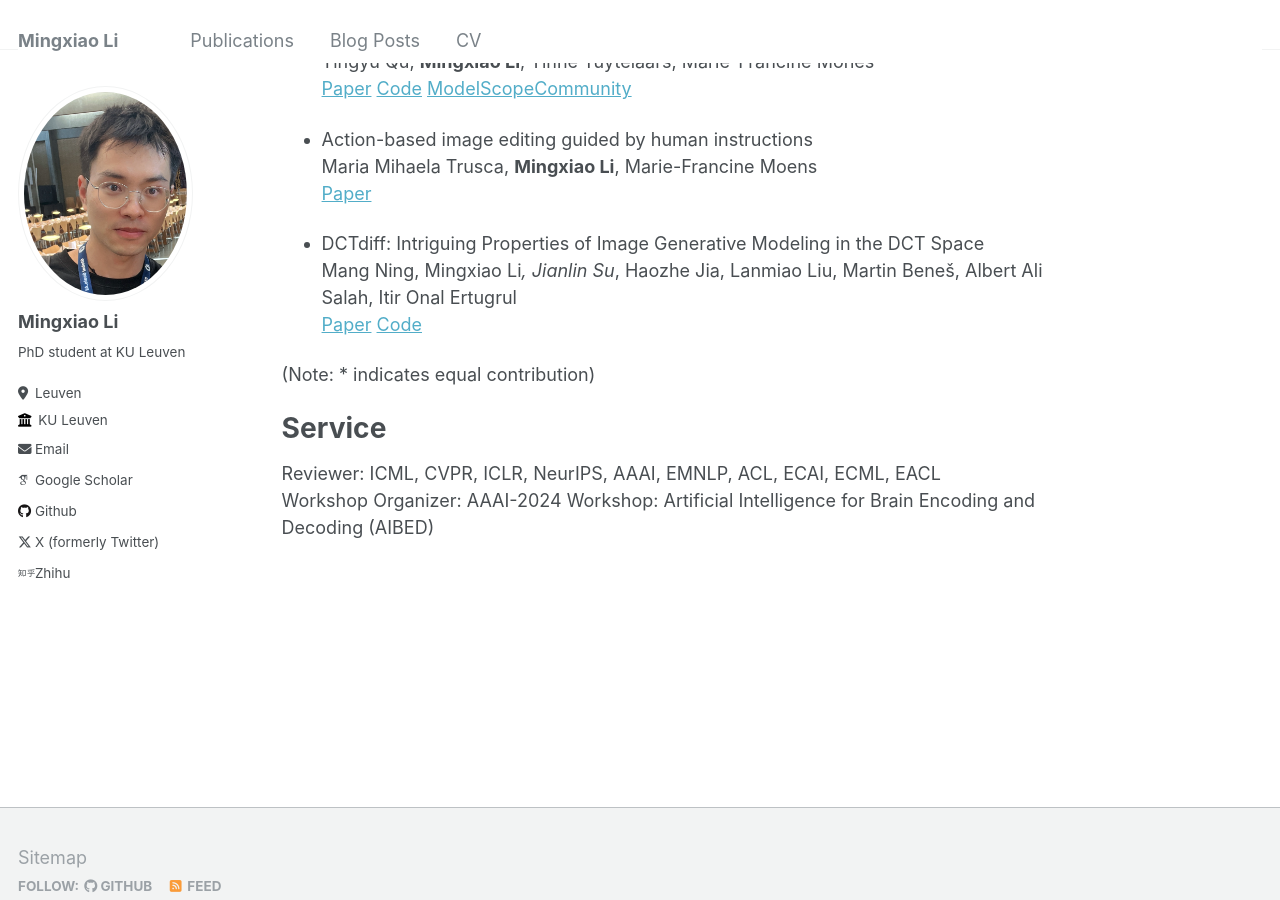
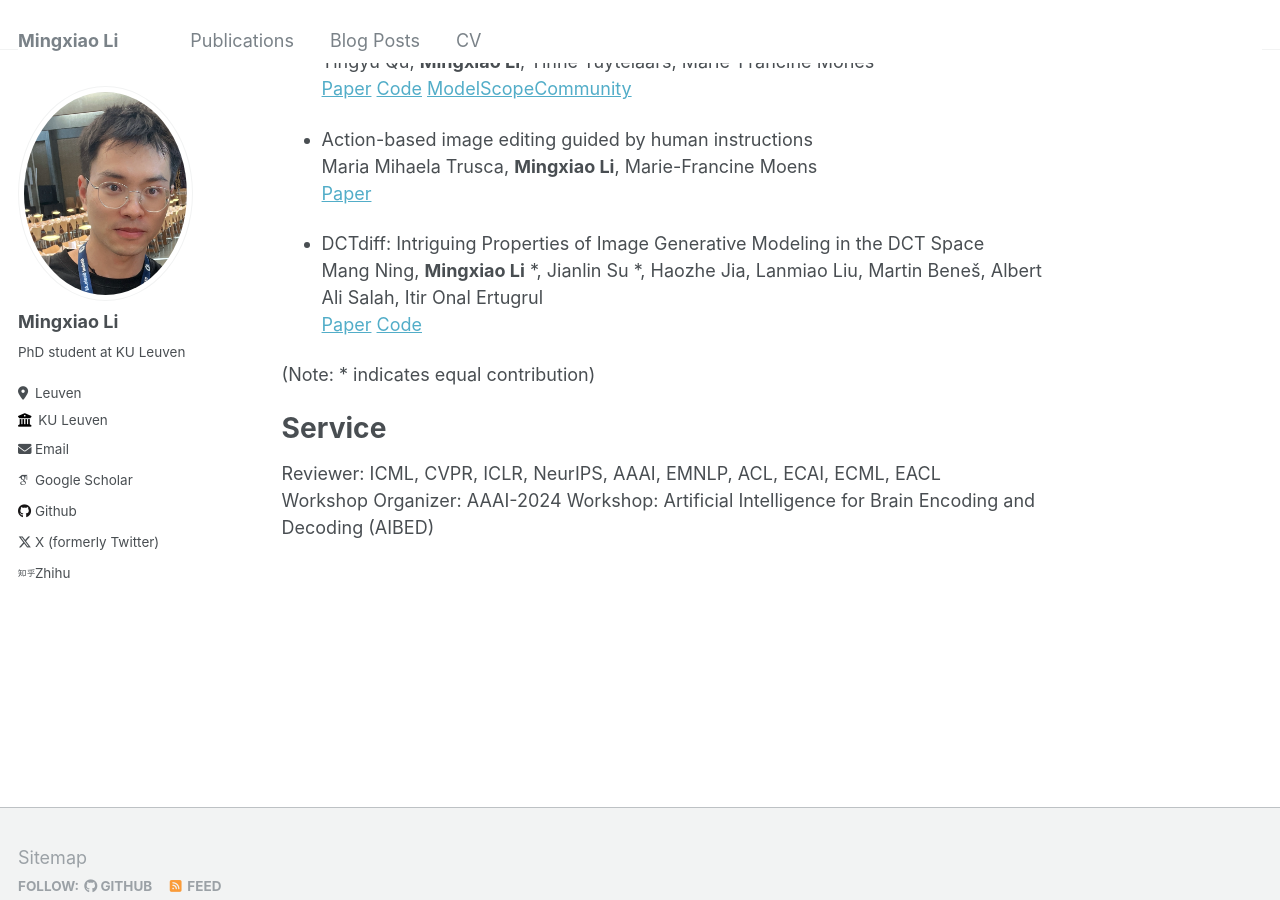
Before and after one commit to Mingxiao-Li/mingxiao-li.github.io, a Jekyll site: the page built from _pages/about.md, in a window 1280 px wide and 900 px high, scrolled down 1501 px. Built offline with Jekyll 4.4.1, drawn with Linux system fonts in a browser that asks for light colours; some web fonts are replaced.

Commit message:
update pub

```diff
--- a/_pages/about.md
+++ b/_pages/about.md
@@ -69,7 +69,7 @@ Preprint
   [Paper](https://arxiv.org/abs/2412.04558)
 
 - DCTdiff: Intriguing Properties of Image Generative Modeling in the DCT Space
-  Mang Ning, Mingxiao Li*, Jianlin Su*, Haozhe Jia, Lanmiao Liu, Martin Beneš, Albert Ali Salah, Itir Onal Ertugrul
+  Mang Ning, **Mingxiao Li** *, Jianlin Su *, Haozhe Jia, Lanmiao Liu, Martin Beneš, Albert Ali Salah, Itir Onal Ertugrul
   [Paper](https://arxiv.org/abs/2412.15032)  [Code](https://github.com/forever208/DCTdiff)
 
 
```
